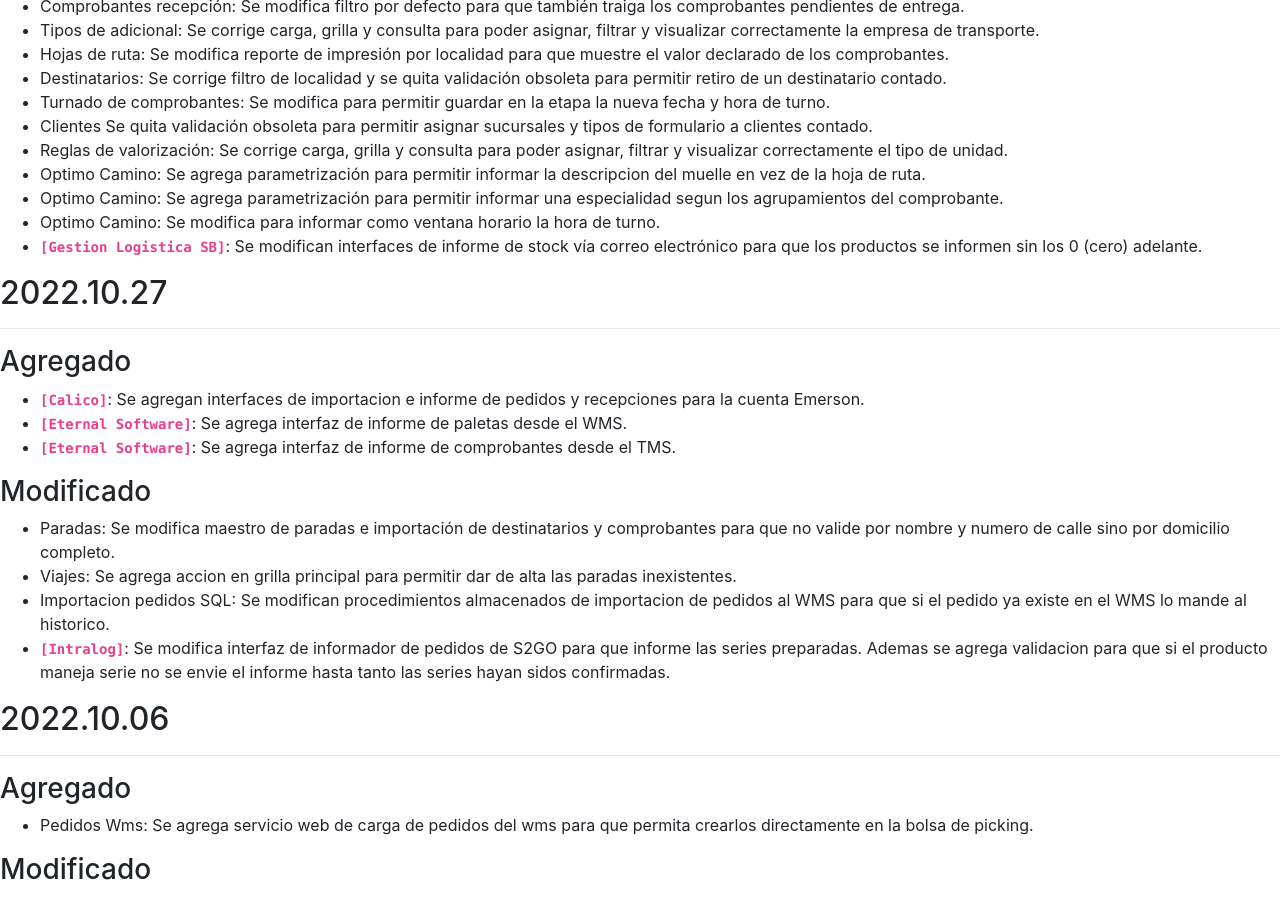
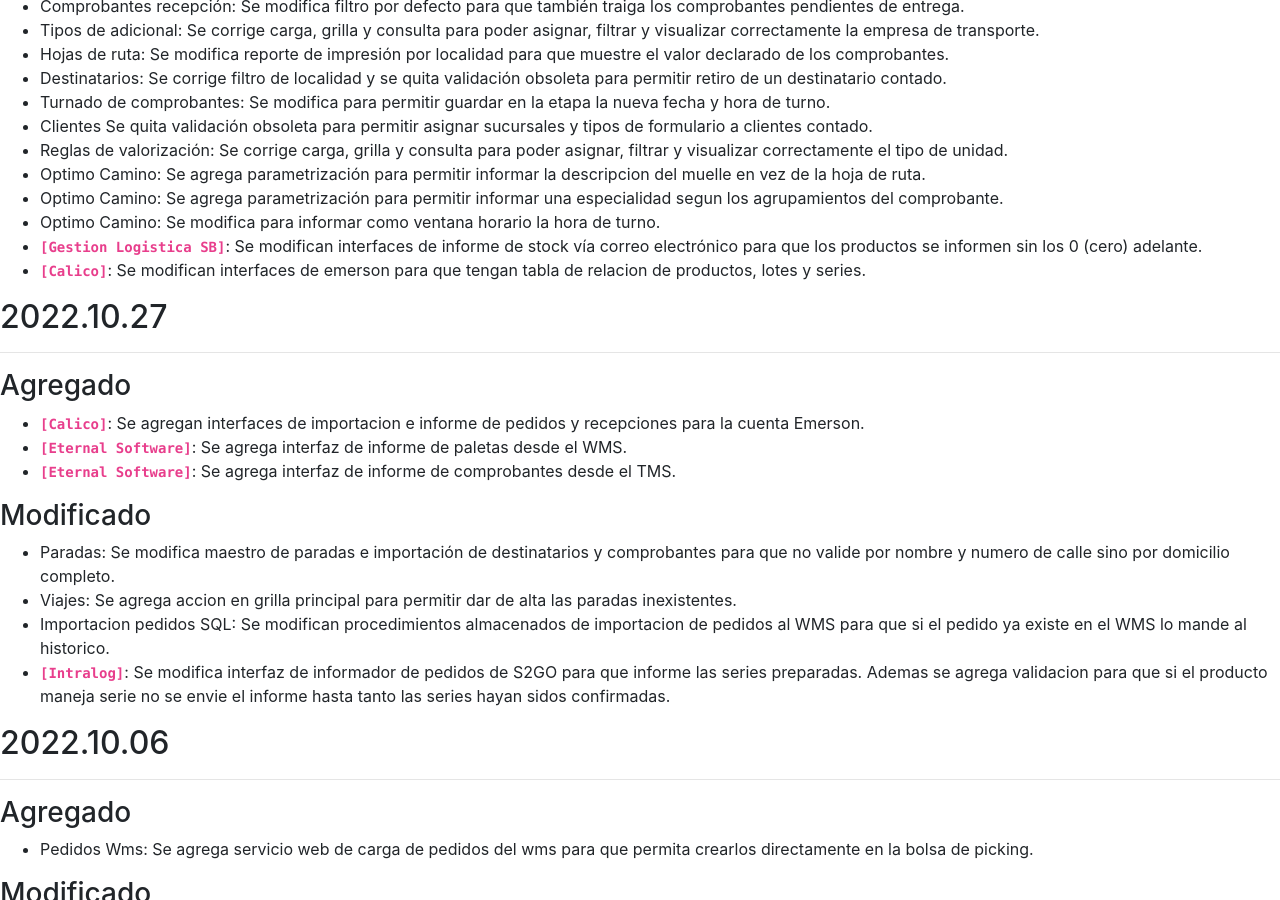
Before and after one commit to brainsys-arsaad/versionado, a Jekyll site: the page built from registro-cambios.markdown, in a window 1280 px wide and 900 px high, scrolled down 666 px. Built offline with Jekyll 4.4.1, drawn with Linux system fonts in a browser that asks for light colours.

Commit message:
Update registro-cambios.markdown

```diff
--- a/registro-cambios.markdown
+++ b/registro-cambios.markdown
@@ -99,6 +99,7 @@ El formato esta basado en [Keep a Changelog](https://keepachangelog.com/es-ES/1.
 - Optimo Camino: Se agrega parametrización para permitir informar una especialidad segun los agrupamientos del comprobante.
 - Optimo Camino: Se modifica para informar como ventana horario la hora de turno.
 - **`[Gestion Logistica SB]`**: Se modifican interfaces de informe de stock vía correo electrónico para que los productos se informen sin los 0 (cero) adelante.
+- **`[Calico]`**: Se modifican interfaces de emerson para que tengan tabla de relacion de productos, lotes y series.
 
 ## 2022.10.27
 ---
```
